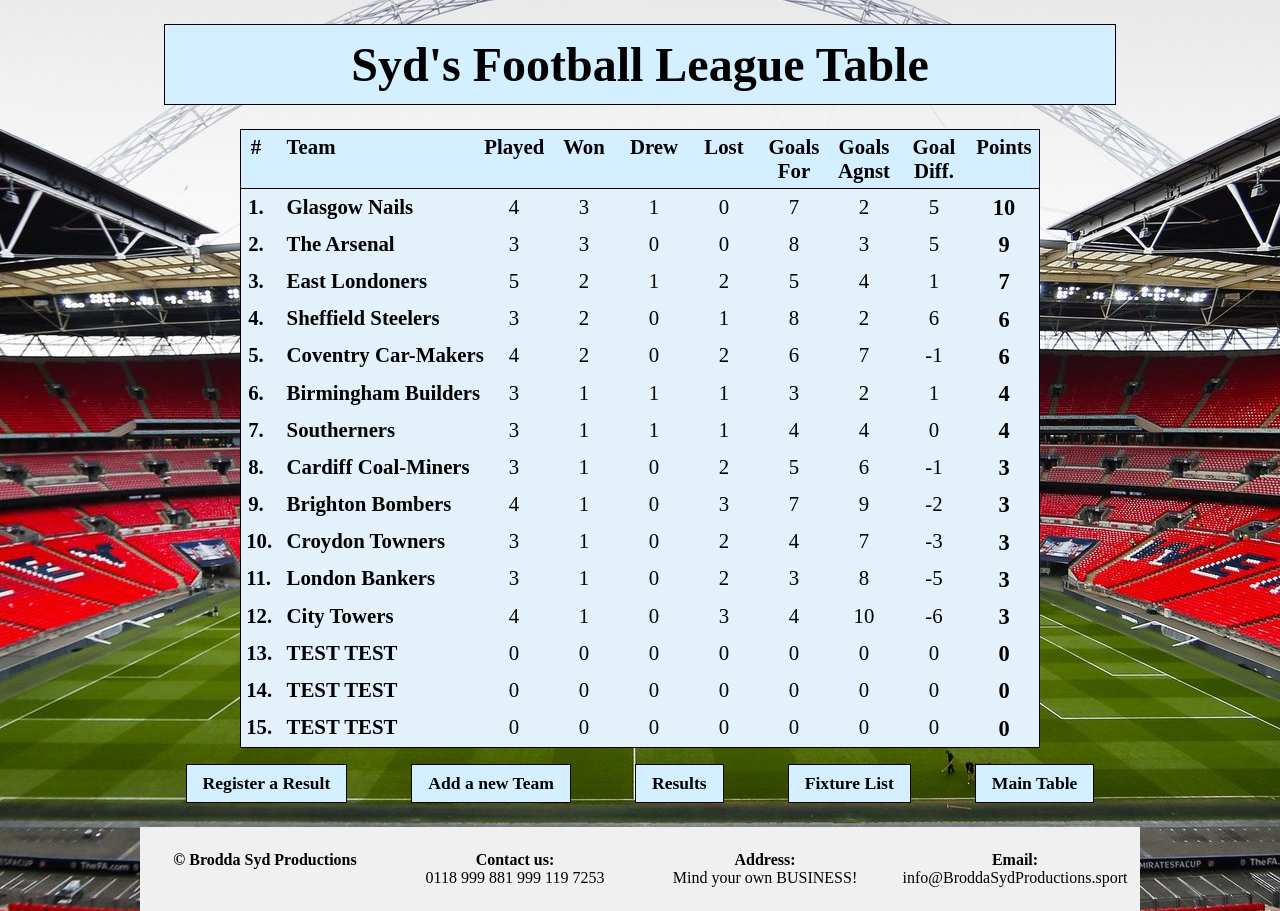
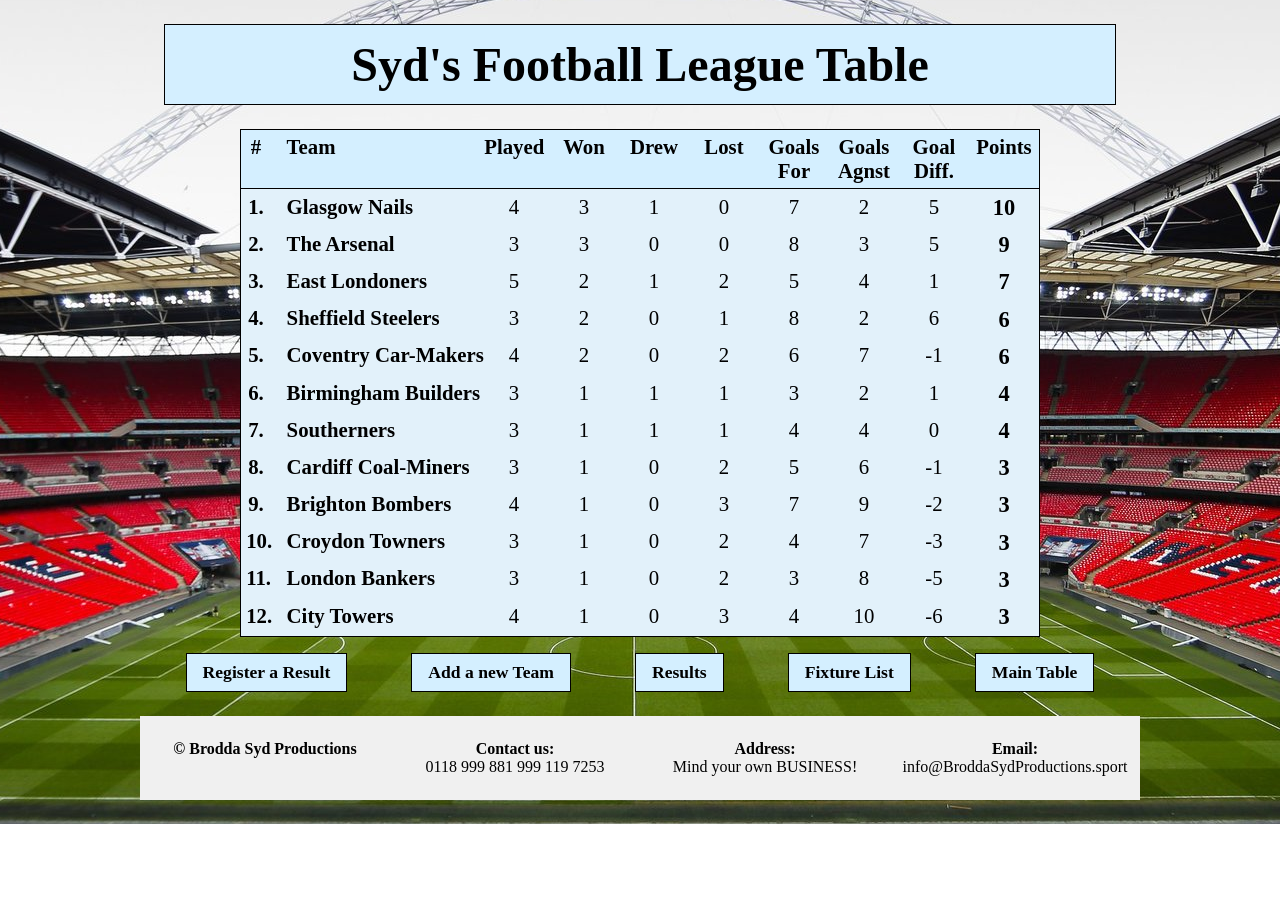
Before and after one commit to sydneymurray/boolean-uk-react-project-deployment, a React (Create React App) app: page / in a window 1280 px wide. After the commit the page ends 824 px from the top, so only its background shows below. Built offline with nearby package versions, Linux system fonts and the light colour scheme; data requests are answered from the project's data file.

Commit message:
Updated document name

```diff
--- a/db/db.json
+++ b/db/db.json
@@ -74,24 +74,6 @@
       "info": "Hard as NAILS. Lorem ipsum dolor sit, amet consectetur adipisicing elit. Deleniti unde dolor fuga, molestiae at tenetur perspiciatis ullam? Id suscipit beatae eum minima voluptatem tempora! Ad culpa nihil exercitationem placeat quisquam. Lorem ipsum dolor sit amet consectetur adipisicing elit. Molestiae omnis obcaecati fugit libero corporis recusandae voluptatum labore aperiam quas explicabo ad, ex eligendi laboriosam ullam dolor, quis neque perferendis. Minus?",
       "image": "https://www.sportsnerd.ca/wp-content/uploads/2020/11/BC-PLACE-1024x680.jpg",
       "id": 12
-    },
-    {
-      "name": "TEST TEST",
-      "image": "https://images.daznservices.com/di/library/GOAL/6/5b/inter-miami-stadium-concept_60el9c4kq3mj16u641im6lx7l.jpg?t=1869256195&quality=60&w=1400",
-      "info": "kkkkkkkkkkkkkkkkkkk",
-      "id": 13
-    },
-    {
-      "name": "TEST TEST",
-      "image": "https://images.daznservices.com/di/library/GOAL/6/5b/inter-miami-stadium-concept_60el9c4kq3mj16u641im6lx7l.jpg?t=1869256195&quality=60&w=1400",
-      "info": "nnnnnnnnnnnnnn",
-      "id": 14
-    },
-    {
-      "name": "TEST TEST",
-      "image": "https://stadiumjourney.com/wp-content/uploads/2018/09/tottenham-stadium.jpg",
-      "info": "lllllllllllllll",
-      "id": 15
     }
   ],
   "results": [
--- a/public/index.html
+++ b/public/index.html
@@ -25,7 +25,7 @@
       work correctly both with client-side routing and a non-root public URL.
       Learn how to configure a non-root public URL by running `npm run build`.
     -->
-    <title>React App</title>
+    <title>Sydney's League Table</title>
   </head>
   <body>
     <noscript>You need to enable JavaScript to run this app.</noscript>
```
